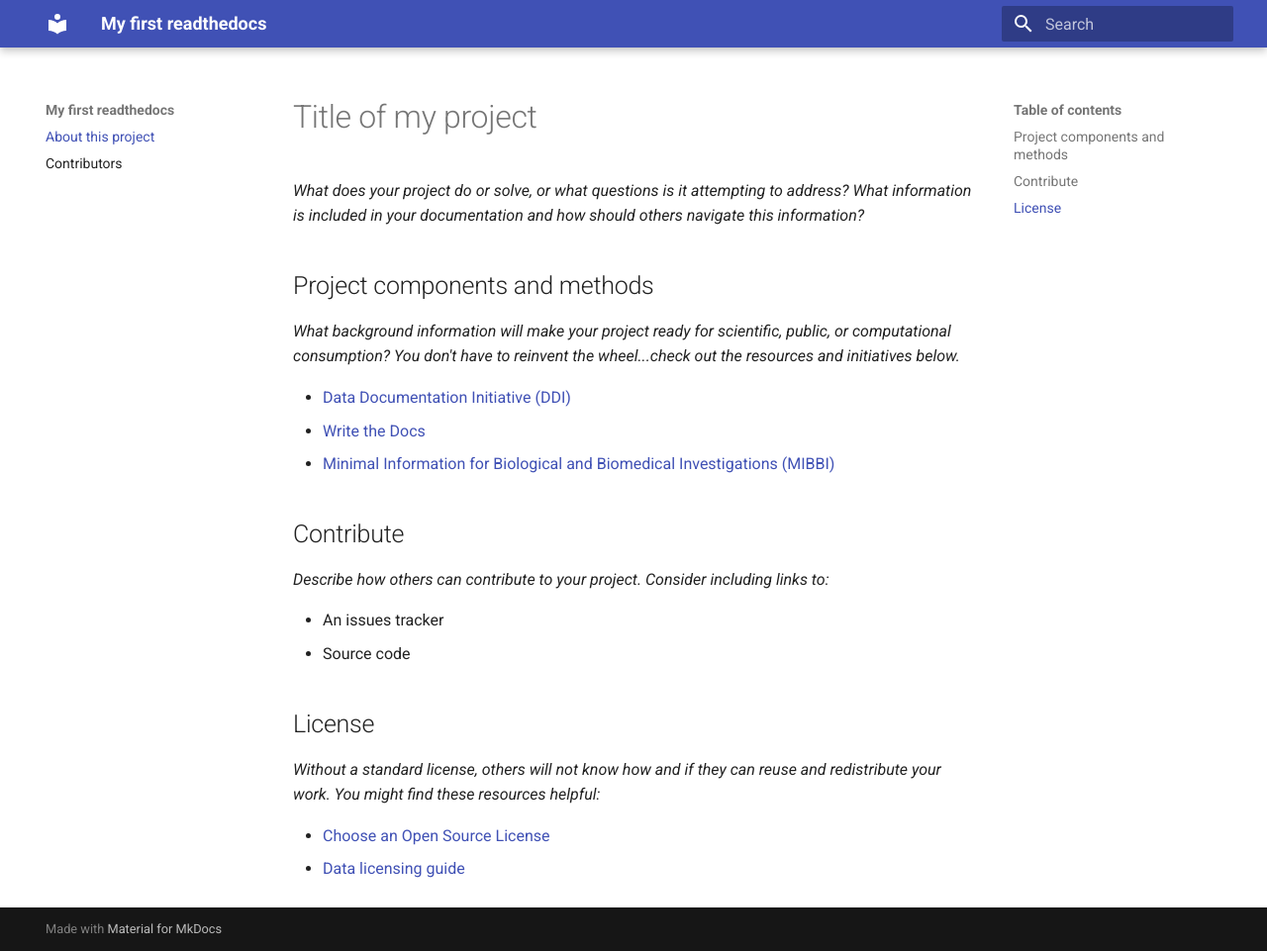
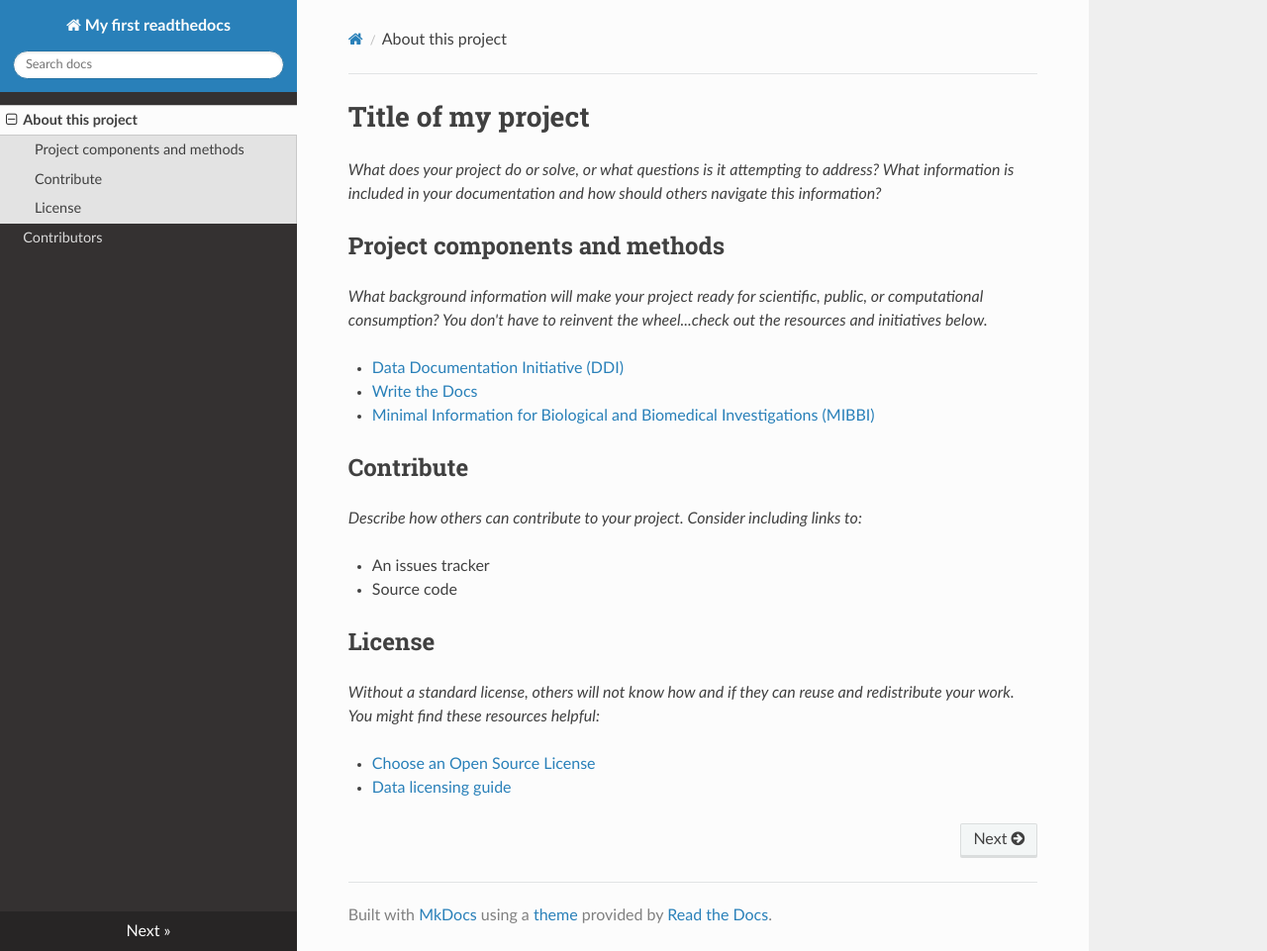
Before and after one commit to xiangruyin/my-first-rtd, an MkDocs documentation site: the page built from docs/index.md, in a window 1280 px wide and 961 px high. Shown: the whole window at 99% size. Built offline with MkDocs 1.6.1, drawn with Linux system fonts in a browser that asks for light colours; nearby versions of some CDN libraries; old or Windows-style settings are respelled for this version of MkDocs.

Commit message:
Update mkdocs.yml

```diff
--- a/mkdocs.yml
+++ b/mkdocs.yml
@@ -1,8 +1,5 @@
 site_name: My first readthedocs
-theme: material
-plugins:
-  - search
-docs_dir: docs
+theme: readthedocs
 pages:
 - About this project: index.md
 - Contributors: contributors.md
```
